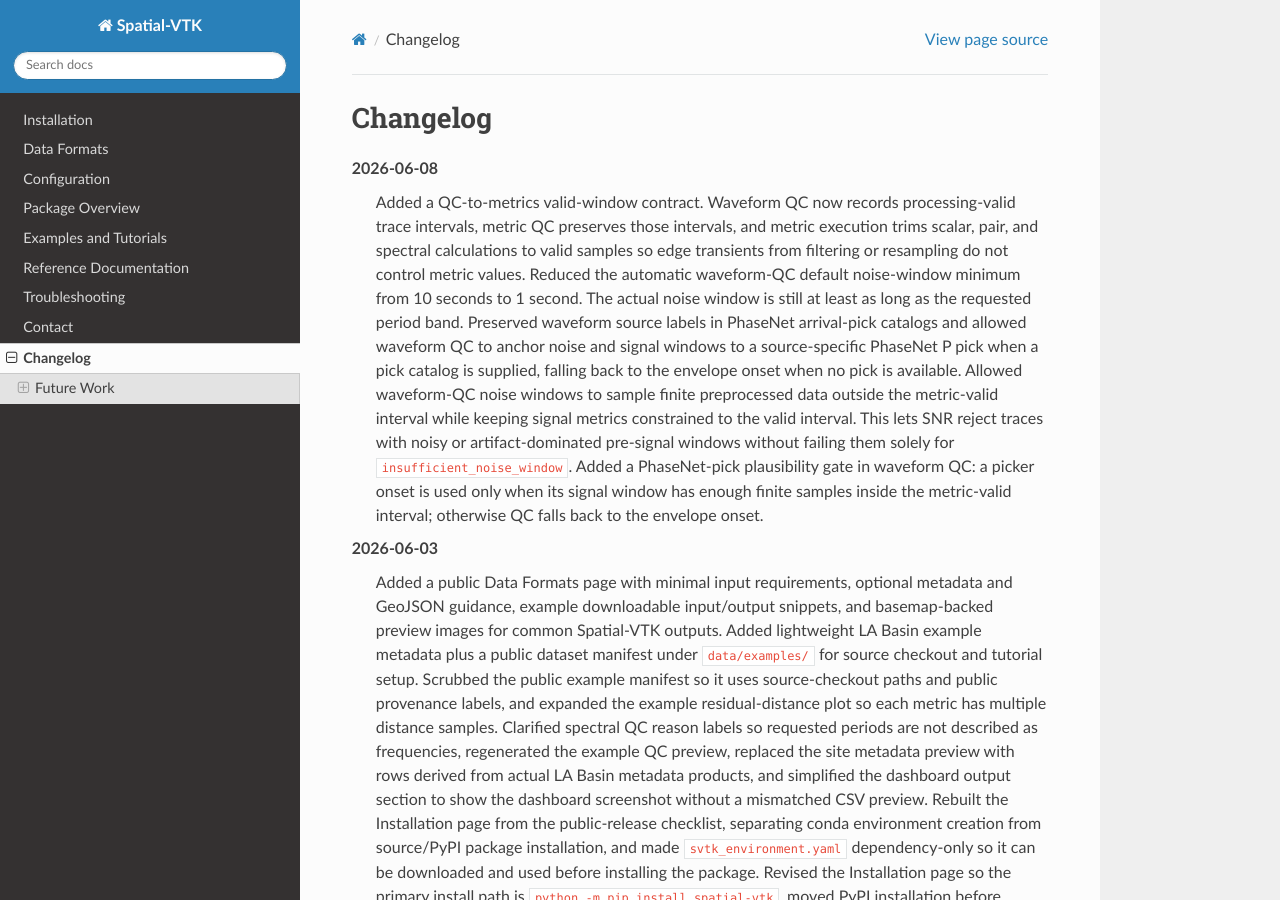
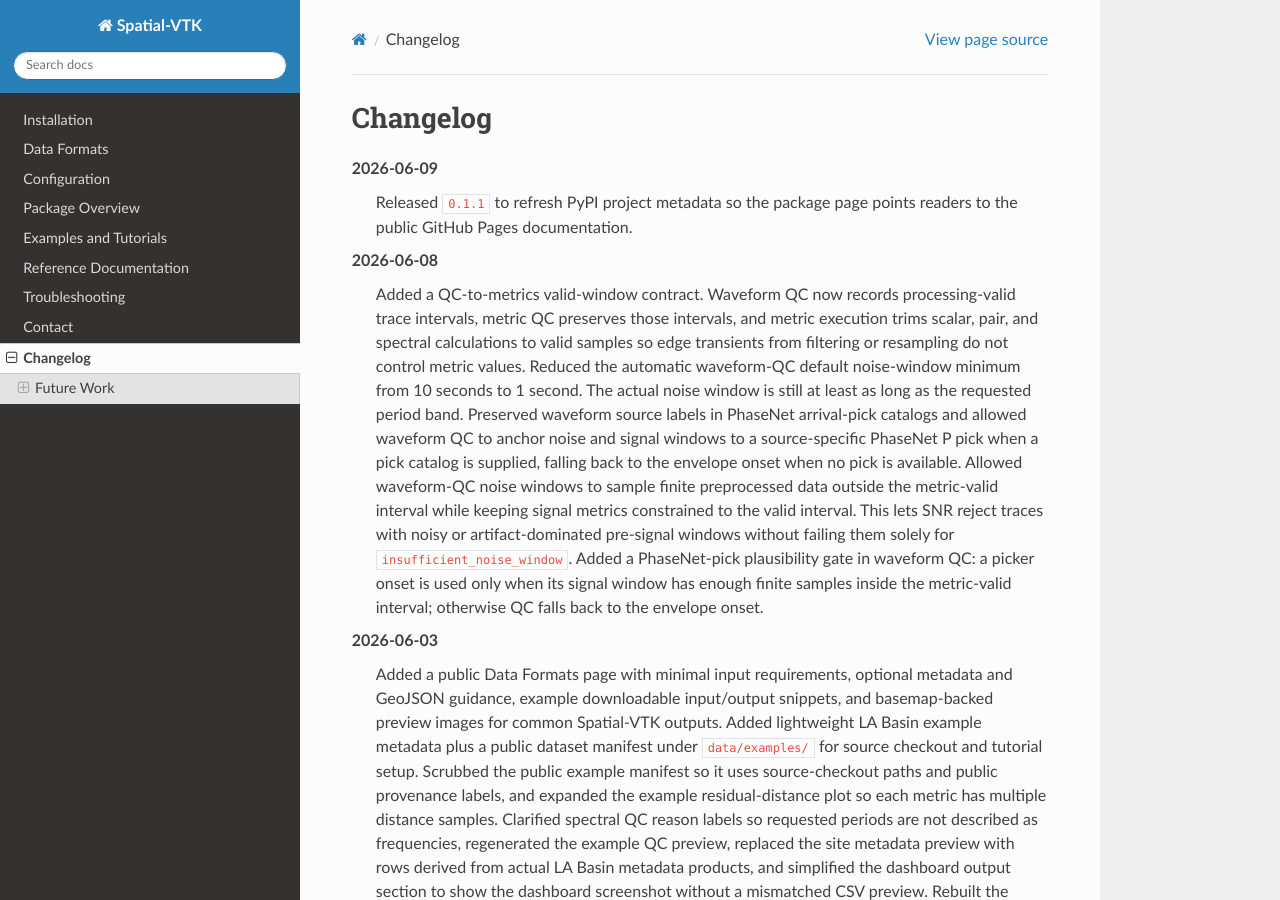
Before and after one commit to bcbirkel/spatial-vtk, a Sphinx documentation site: the page built from docs/changelog.rst, in a window 1280 px wide and 900 px high. Built offline with Sphinx 7.4.7 and the Read the Docs theme 3.1.0, drawn with Linux system fonts in a browser that asks for light colours; pages that are not in the unit, such as notebooks, are missing from menus.

Commit message:
Prepare 0.1.1 metadata release

```diff
--- a/docs/changelog.rst
+++ b/docs/changelog.rst
@@ -1,5 +1,9 @@
 Changelog
 =========
+
+2026-06-09
+   Released ``0.1.1`` to refresh PyPI project metadata so the package page
+   points readers to the public GitHub Pages documentation.
 
 2026-06-08
    Added a QC-to-metrics valid-window contract. Waveform QC now records
--- a/pyproject.toml
+++ b/pyproject.toml
@@ -4,7 +4,7 @@
 
 [project]
 name = "spatial-vtk"
-version = "0.1.0"
+version = "0.1.1"
 description = "spatial-vtk provides spatial validation tools for ground-motion simulations, with data QC, residual and metric calculations, geologic metadata integration, spatial statistics, extensive mapping capabilities, and interactive dashboards for quantifying and visualizing model performance patterns."
 readme = "README.md"
 requires-python = ">=3.10"
--- a/src/spatial_vtk/__init__.py
+++ b/src/spatial_vtk/__init__.py
@@ -2,6 +2,6 @@
 
 from __future__ import annotations
 
-__version__ = "0.1.0"
+__version__ = "0.1.1"
 
 __all__ = ["__version__"]
```
